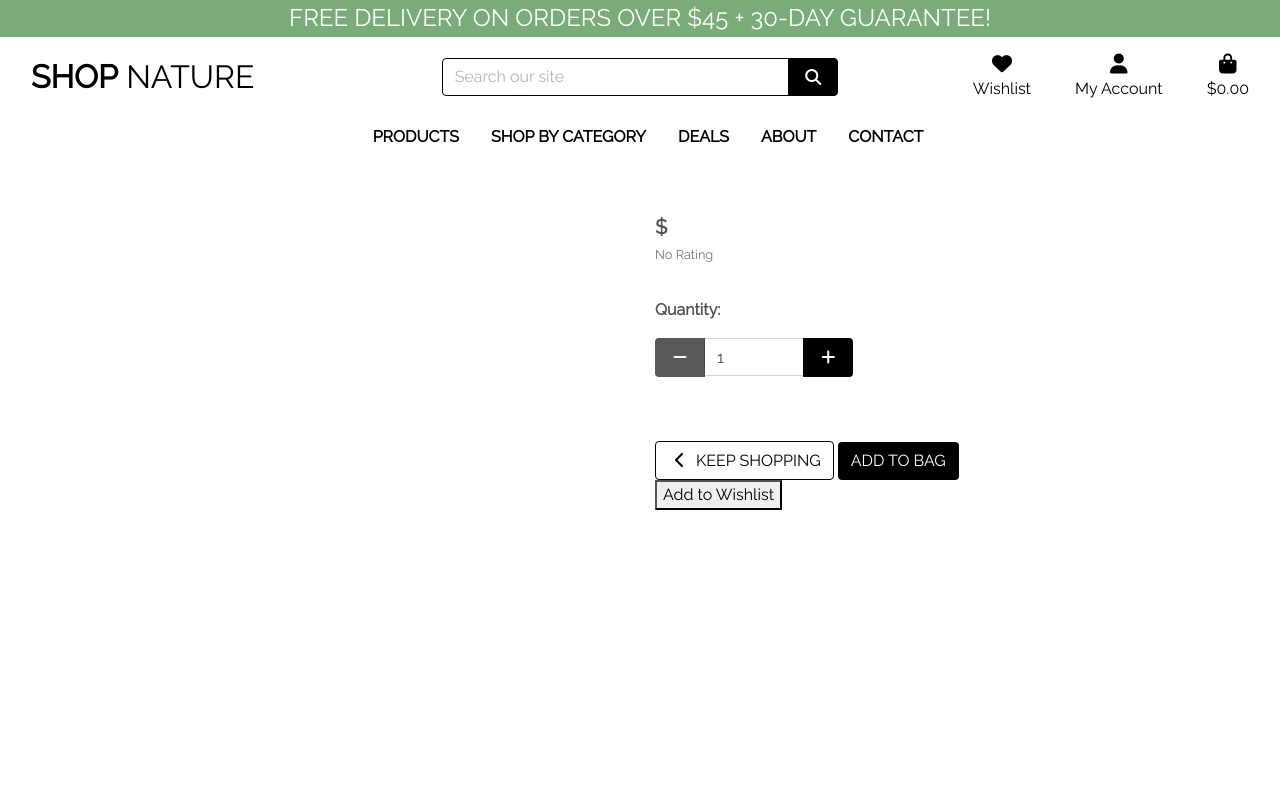
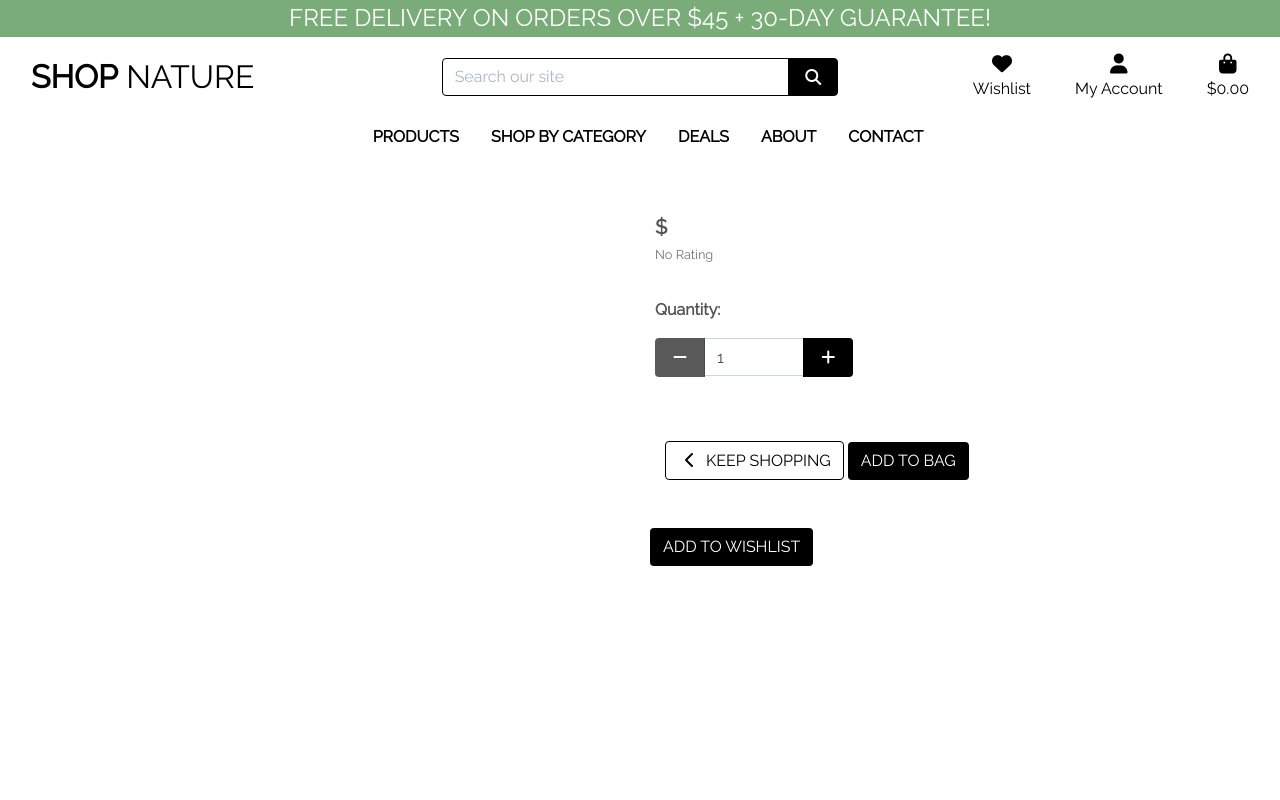
Before and after one commit to NikolettaGr/e-commerce, a Django app: template products/templates/products/product_detail.html in a window 1280 px wide. Run offline with Django 3.2, Linux system fonts and the light colour scheme; the template is opened without the code that fills it, so the values that code supplies are empty; the visitor is signed in with stand-in values (Sample User, id 1); some libraries are stand-ins or nearby versions.

Commit message:
Style add to wishlist button

```diff
--- a/products/templates/products/product_detail.html
+++ b/products/templates/products/product_detail.html
@@ -83,7 +83,7 @@
                             </div>
                         </div>
                     </div>
-
+                    <div>
                         <div class="col-12">
                             <a href="{% url 'products' %}" class="btn btn-outline-black rounded-2 mt-5">
                                 <span class="icon">
@@ -99,12 +99,11 @@
             {% if user.is_authenticated %}
             <form method="post" action="{% url 'add_to_wishlist' product.id %}">
                 {% csrf_token %}
-                <button type="submit">Add to Wishlist</button>
+                <button type="submit" class="btn btn-black rounded-2 text-uppercase mt-5">Add to wishlist</button>
             </form>
             {% else %}
             <p>Login to add this product to your wishlist.</p>
             {% endif %}
-        </div>
         </div>
     </div>
 </div>
```
Lines whose indentation alone changed are shown as unchanged.
